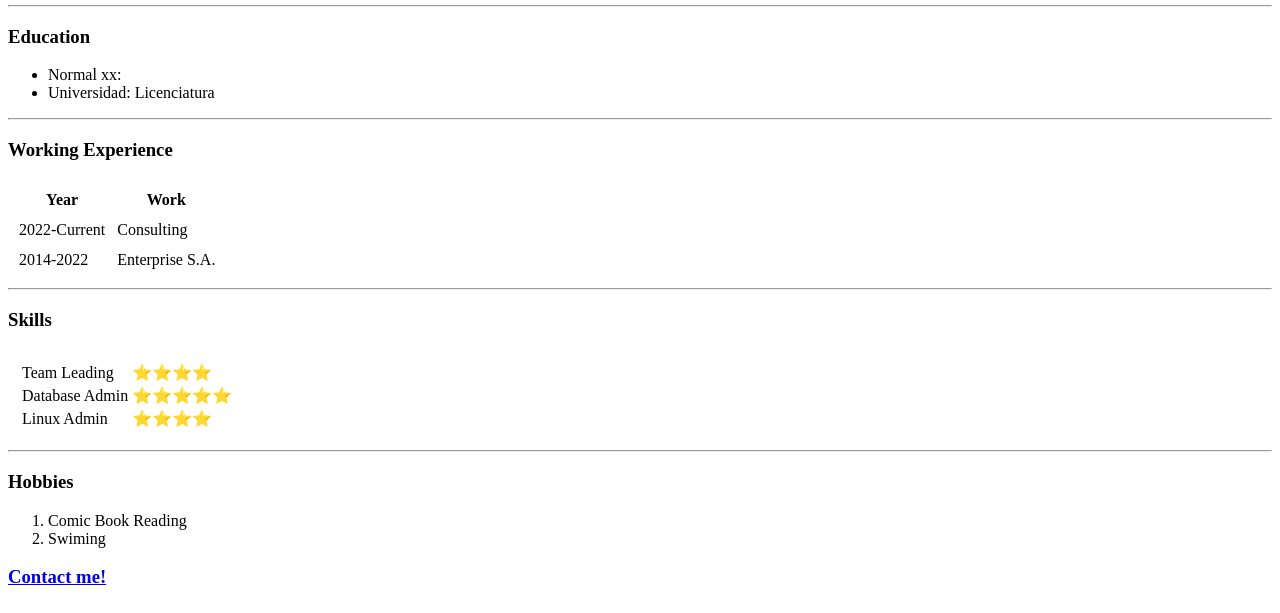
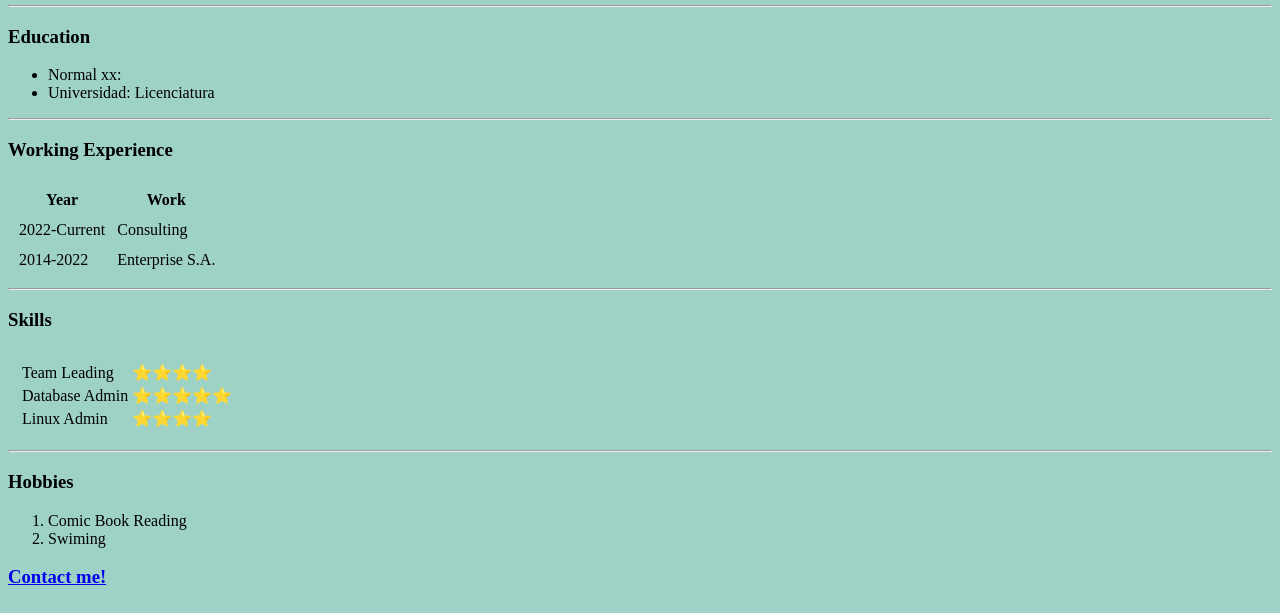
Before and after one commit to mgaspereyra/cv, a plain HTML site: page index.html in a window 1280 px wide. Shown: the part 187-800 px from the top of the page. Drawn offline with Linux system fonts and the light colour scheme.

Commit message:
Upload de modificaciones en el index.html, aplicacion inicial de css.

```diff
--- a/index.html
+++ b/index.html
@@ -6,7 +6,7 @@
   <title>Gas's Personal Site</title>
 </head>
 
-<body>
+<body style="background-color: #9ED2C6;">
   <table cellspacing=10>
     <tr>
       <td><img src="images/Linkedin.jpg" alt="Gaston Pereyra profile" height="150px" width="150px"></td>
```
